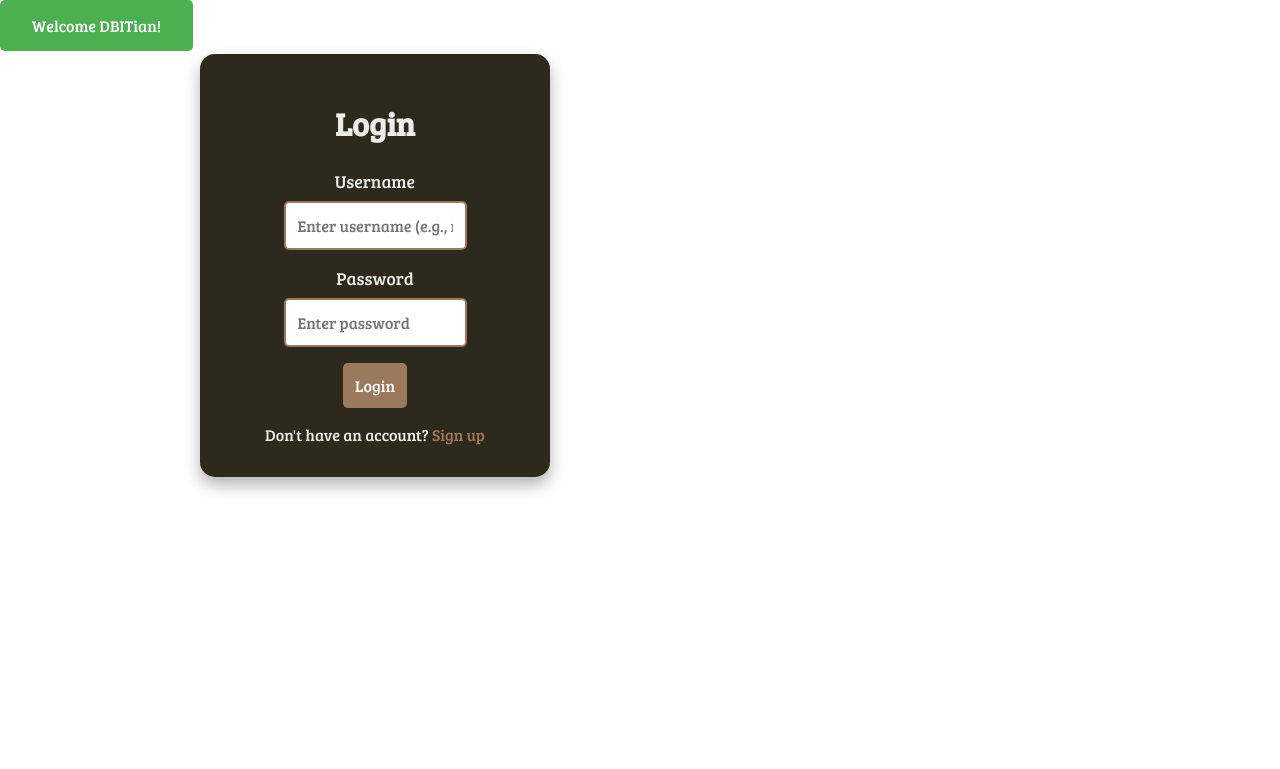
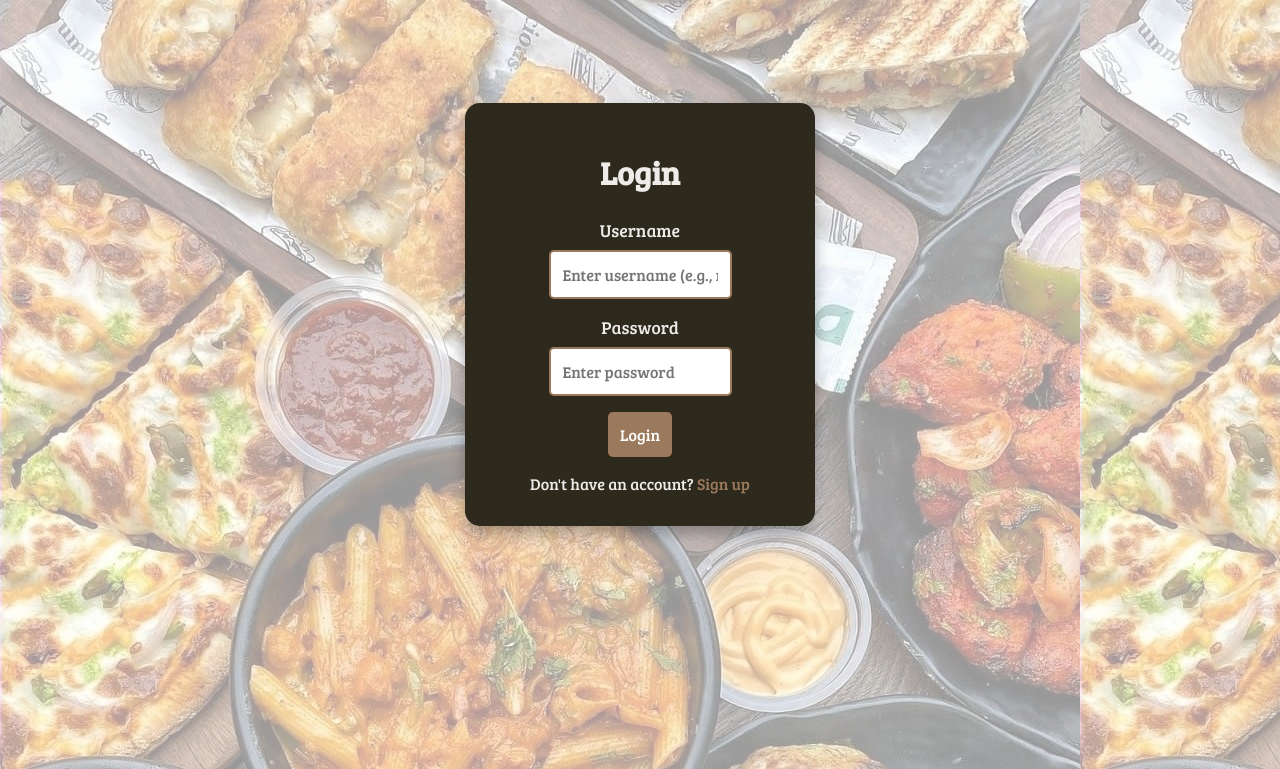
Before and after one commit to shravanip419/miniproject, a PHP site: page /login1.html in a window 1280 px wide. Shown: the top 769 px of the page. Run offline with PHP 8.4, Linux system fonts and the light colour scheme.

Commit message:
changes made necessary
Changes made: login, sign up, main page check pls

```diff
--- a/category1.css
+++ b/category1.css
@@ -11,7 +11,7 @@
 body
 {
 
-    font-family: 'Raleway', sans-serif;
+    font-family: "Bree Serif",serif;
     background-color: var(--pale-yellow);
     color: var(--main-brown);
     margin: 0;
--- a/category1.html
+++ b/category1.html
@@ -6,7 +6,7 @@
     <title>Food Categories</title>
     <link rel="stylesheet" href="category1.css">
     <script defer src="category1.js"></script>
-    <link href="https://fonts.googleapis.com/css2?family=Playfair+Display:wght@600&family=Raleway:wght@400&display=swap" rel="stylesheet">
+    <link href="https://fonts.googleapis.com/css2?family=Bree+Serif&display=swap" rel="stylesheet">
 </head>
 <body background="food6.jfif">
 
--- a/login1.css
+++ b/login1.css
@@ -1,10 +1,12 @@
-
 /* Reset */
 * {
     margin: 0;
     padding: 0;
     box-sizing: border-box;
     font-family: "Bree Serif", serif;
+    /* background-image: url(bg.jpg);
+    opacity: 0.5;
+    z-index: -1; */
 }
 
 :root {
@@ -22,21 +24,24 @@
     display: flex;
     flex-direction: column;
     padding: 3px 200px;
-    /* justify-content: center;
-    align-items: center; */
+    /* justify-content: center;*/
+    align-items: center;
     box-shadow: #2d291c;
 }
 
-/* #login::before {
+#login::before {
     content: "";
     position: absolute;
     top: 0;
     left: 0;
     right: 0;
     bottom: 0;
-    background-color: rgba(196, 181, 181, 0.7); /* Dark overlay
+    background-color: rgba(196, 181, 181, 0.7); /* Dark overlay */
+    background-image: url('bg.jpg');
+    padding: 2em;
+    opacity: 0.4;
     z-index: -1;
-} */
+}
 
 .login-box {
     background-color: #2d291c;
@@ -45,6 +50,10 @@
     box-shadow: 0 8px 16px rgba(0, 0, 0, 0.3);
     width: 350px;
     animation: fadeIn 0.8s ease-out;
+    align-items: center;
+    justify-content: center;
+    margin: 0 auto;
+    margin-top: 100px;
 }
 
 .h-primary {
@@ -136,19 +145,3 @@
         padding: 1.5rem;
     }
 }
-/* Basic styles for the button */
-#myButton {
-    background-color: #4CAF50;
-    color: white;
-    border: none;
-    padding: 15px 32px;
-    text-align: center;
-    font-size: 16px;
-    cursor: pointer;
-    border-radius: 5px;
-    transition: background-color 0.3s ease;
-  }
-
-  #myButton:hover {
-    background-color: #45a049;
-  }
--- a/login1.html
+++ b/login1.html
@@ -8,9 +8,6 @@
     <link href="https://fonts.googleapis.com/css2?family=Bree+Serif&display=swap" rel="stylesheet">
 </head>
 <body>
-
-    <button id="myButton">Welcome DBITian!</button>
-
     <section id="login">
         <div class="login-box">
             <h1 class="h-primary center">Login</h1>
@@ -28,7 +25,6 @@
     </section>
 
         <script>
-        // Handling login form submission
   document.getElementById("loginForm").addEventListener("submit", function(event) {
     const username = document.getElementById("username").value;
     const password = document.getElementById("password").value;
@@ -39,24 +35,25 @@
     if (!username || !password) {
       alert("Please fill in both fields.");
       event.preventDefault(); // Stop form submission
-                console.log("Form submission prevented: Missing username or password");
     } else if (!validDomain) {
       alert("Only users with a @dbit.in email are allowed.");
       event.preventDefault(); // Stop form submission
-                console.log("Form submission prevented: Invalid email domain");
+    } else {
+      // Check if username exists in storage
+      const storedUsers = JSON.parse(localStorage.getItem('users')) || [];
+      const userExists = storedUsers.includes(username);
+
+      if (!userExists) {
+        alert("You haven't signed up yet. Please sign up first.");
+        window.location.href = "sign.html"; // Redirect to sign up page
+        event.preventDefault(); // Stop form submission
       } else {
         // If valid, save user info in localStorage and redirect
         localStorage.setItem('user', JSON.stringify({ username }));
         alert("Login successful!");
-                console.log("Redirecting to food.html");
-                window.location.href = 'food.html'; // Redirect after login
+        window.location.href = "main.html"; // Redirect after successful login
       }
-        });
-
-        // Handling button click to redirect
-        document.getElementById('myButton').addEventListener('click', function() {
-            // Redirect to the profile page when the button is clicked
-            window.location.href = 'profile.html';  // Change this to the desired URL
+    }
   });
 </script>
 
```
Also changed, not shown: firstpage.html (+67 -3 lines), food.html (+6 -6 lines), style.css (+114 -4 lines), bg.jpg (added), logo.jpg (added). Lines whose indentation alone changed are shown as unchanged.
